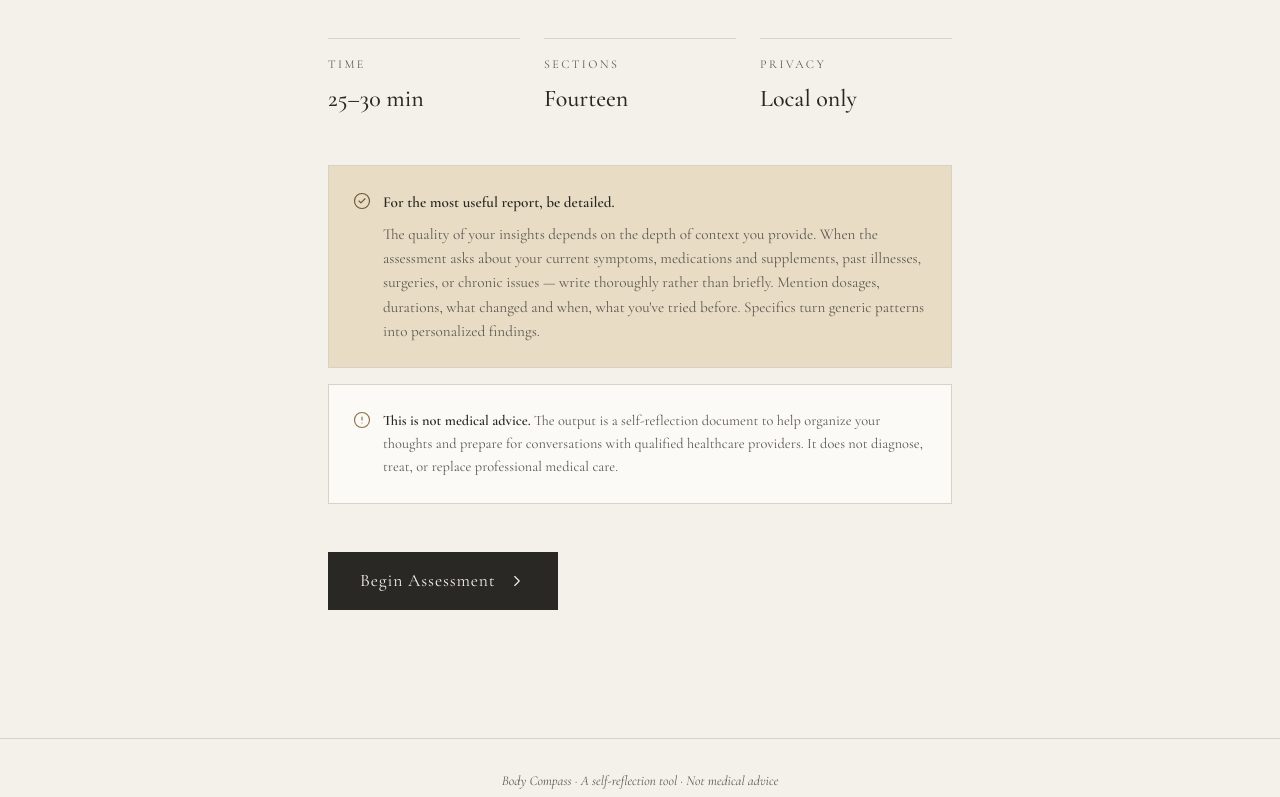
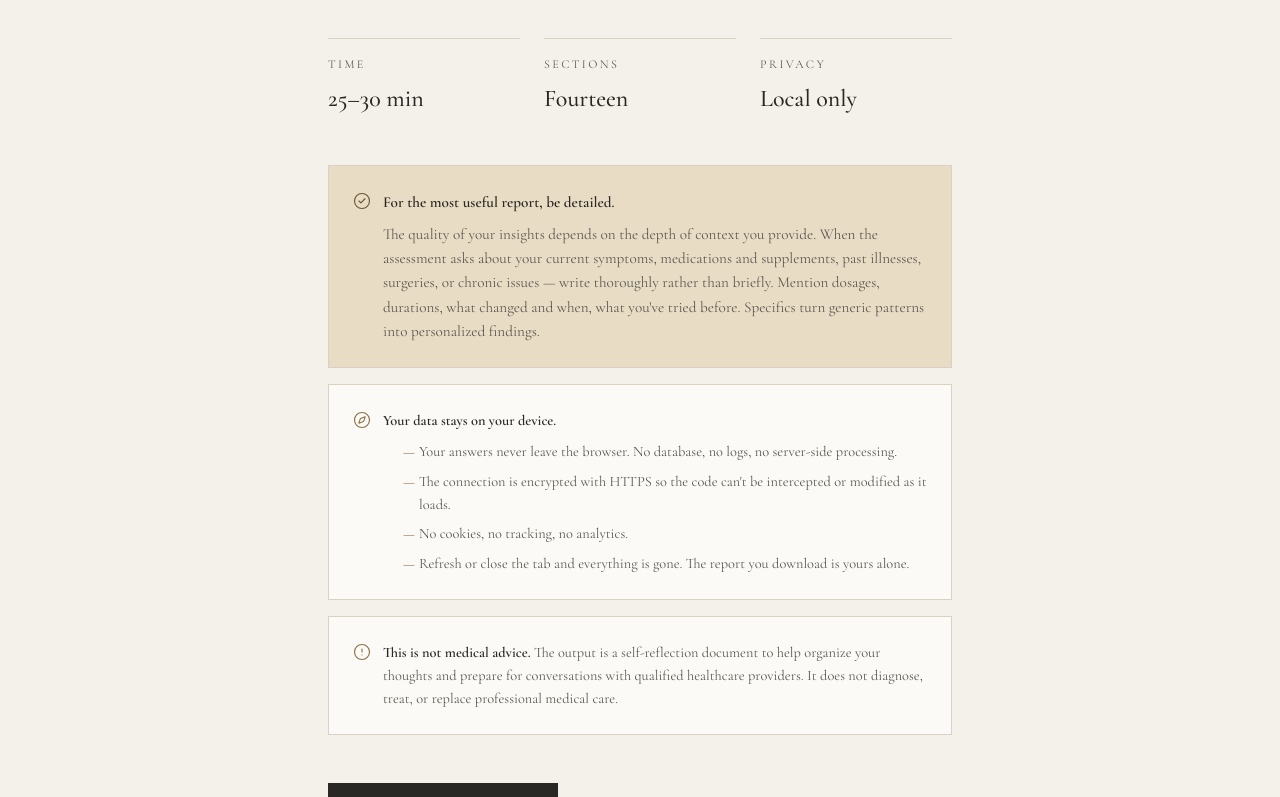
Before and after one commit to kiweeone/body-compass, a React (Vite) app: page / in a window 1280 px wide. Shown: the part 466-1263 px from the top of the page. Built offline with nearby package versions, Linux system fonts and the light colour scheme.

Commit message:
Add privacy guarantees card to intro screen

```diff
--- a/src/App.jsx
+++ b/src/App.jsx
@@ -756,6 +756,33 @@ function IntroScreen({ onStart }) {
             <p style={{ marginTop: '0.5rem', color: COLORS.inkLight }}>
               The quality of your insights depends on the depth of context you provide. When the assessment asks about your current symptoms, medications and supplements, past illnesses, surgeries, or chronic issues — write thoroughly rather than briefly. Mention dosages, durations, what changed and when, what you've tried before. Specifics turn generic patterns into personalized findings.
             </p>
+          </div>
+        </div>
+      </div>
+
+      <div style={{ background: COLORS.paper, border: `1px solid ${COLORS.rule}`, padding: '1.5rem', marginBottom: '1rem' }}>
+        <div className="flex gap-3">
+          <Compass size={18} style={{ color: COLORS.accent, flexShrink: 0, marginTop: '2px' }} strokeWidth={1.5} />
+          <div style={{ fontSize: '0.9rem', lineHeight: 1.6, color: COLORS.inkLight }}>
+            <strong style={{ color: COLORS.ink }}>Your data stays on your device.</strong>
+            <ul style={{ marginTop: '0.5rem', paddingLeft: '1.25rem', listStyle: 'none' }}>
+              <li style={{ marginBottom: '0.4rem', position: 'relative', paddingLeft: '1rem' }}>
+                <span style={{ position: 'absolute', left: 0, color: COLORS.accent }}>—</span>
+                Your answers never leave the browser. No database, no logs, no server-side processing.
+              </li>
+              <li style={{ marginBottom: '0.4rem', position: 'relative', paddingLeft: '1rem' }}>
+                <span style={{ position: 'absolute', left: 0, color: COLORS.accent }}>—</span>
+                The connection is encrypted with HTTPS so the code can't be intercepted or modified as it loads.
+              </li>
+              <li style={{ marginBottom: '0.4rem', position: 'relative', paddingLeft: '1rem' }}>
+                <span style={{ position: 'absolute', left: 0, color: COLORS.accent }}>—</span>
+                No cookies, no tracking, no analytics.
+              </li>
+              <li style={{ position: 'relative', paddingLeft: '1rem' }}>
+                <span style={{ position: 'absolute', left: 0, color: COLORS.accent }}>—</span>
+                Refresh or close the tab and everything is gone. The report you download is yours alone.
+              </li>
+            </ul>
           </div>
         </div>
       </div>
```
